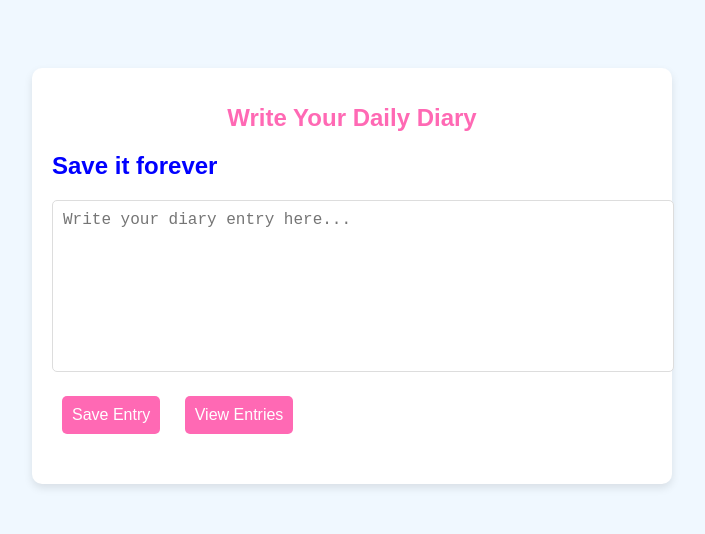
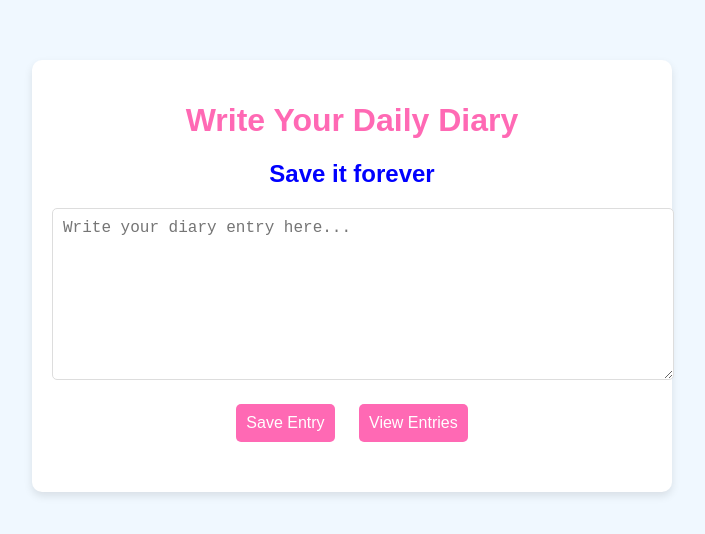
Before and after one commit to sajad-saleem/daily-diary, a plain HTML site: page index.html in a window 1280 px wide. Shown: the part 124-658 px from the top of the page, without its empty margins (288-993 px from the left). Drawn offline with Linux system fonts and the light colour scheme.

Commit message:
Update index.html

```diff
--- a/index.html
+++ b/index.html
@@ -1,7 +1,7 @@
 <!DOCTYPE html>
 <html lang="en">
 <head>
-     <link rel="stylesheet" href="style.css">
+
     <meta charset="UTF-8">
     <meta name="viewport" content="width=device-width, initial-scale=1.0">
     <title>Diary Application</title>
@@ -15,6 +15,8 @@
             justify-content: center;
             align-items: center;
             height: 100vh;
+            text-align: center ;
+
         }
 
         .container {
```
